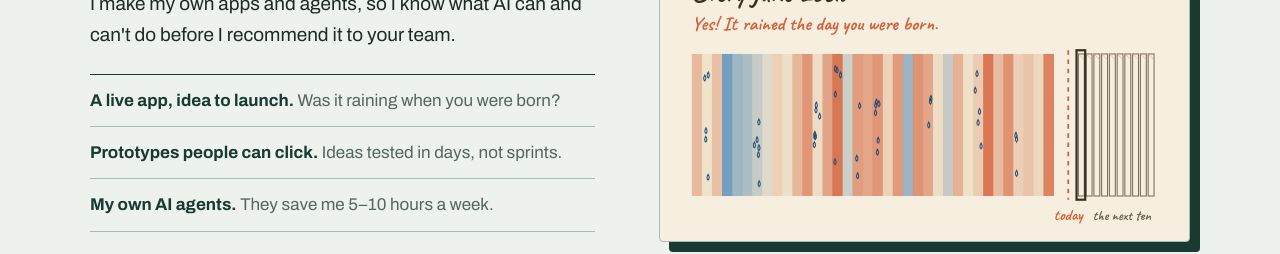
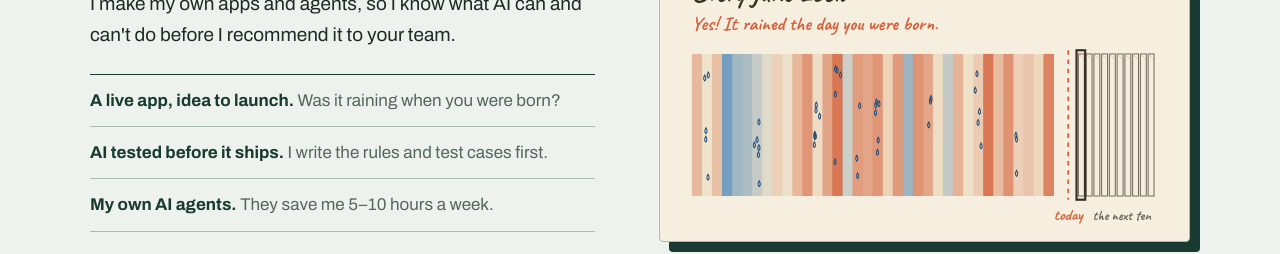
Before and after one commit to mmaislen/mmaislen.github.io, a plain HTML site: page index.html in a window 1280 px wide. Shown: the part 2420-2674 px from the top of the page. Drawn offline with Linux system fonts and the light colour scheme.

Commit message:
Reframe the evals line around testing AI before it ships
Co-Authored-By: Claude Opus 5.5 <noreply@anthropic.com>
Claude-Session: https://claude.ai/code/session_01MV51zjTDDssqgBTXHvsLFH

```diff
--- a/index.html
+++ b/index.html
@@ -183,7 +183,7 @@
       <p class="built-lede">I make my own apps and agents, so I know what AI can and can't do before I recommend it to your team.</p>
       <ul class="built-list">
         <li><b>A live app, idea to launch.</b> Was it raining when you were born?</li>
-        <li><b>Prototypes people can click.</b> Ideas tested in days, not sprints.</li>
+        <li><b>AI tested before it ships.</b> I write the rules and test cases first.</li>
         <li><b>My own AI agents.</b> They save me 5–10 hours a week.</li>
       </ul>
       <div class="actions">
```
